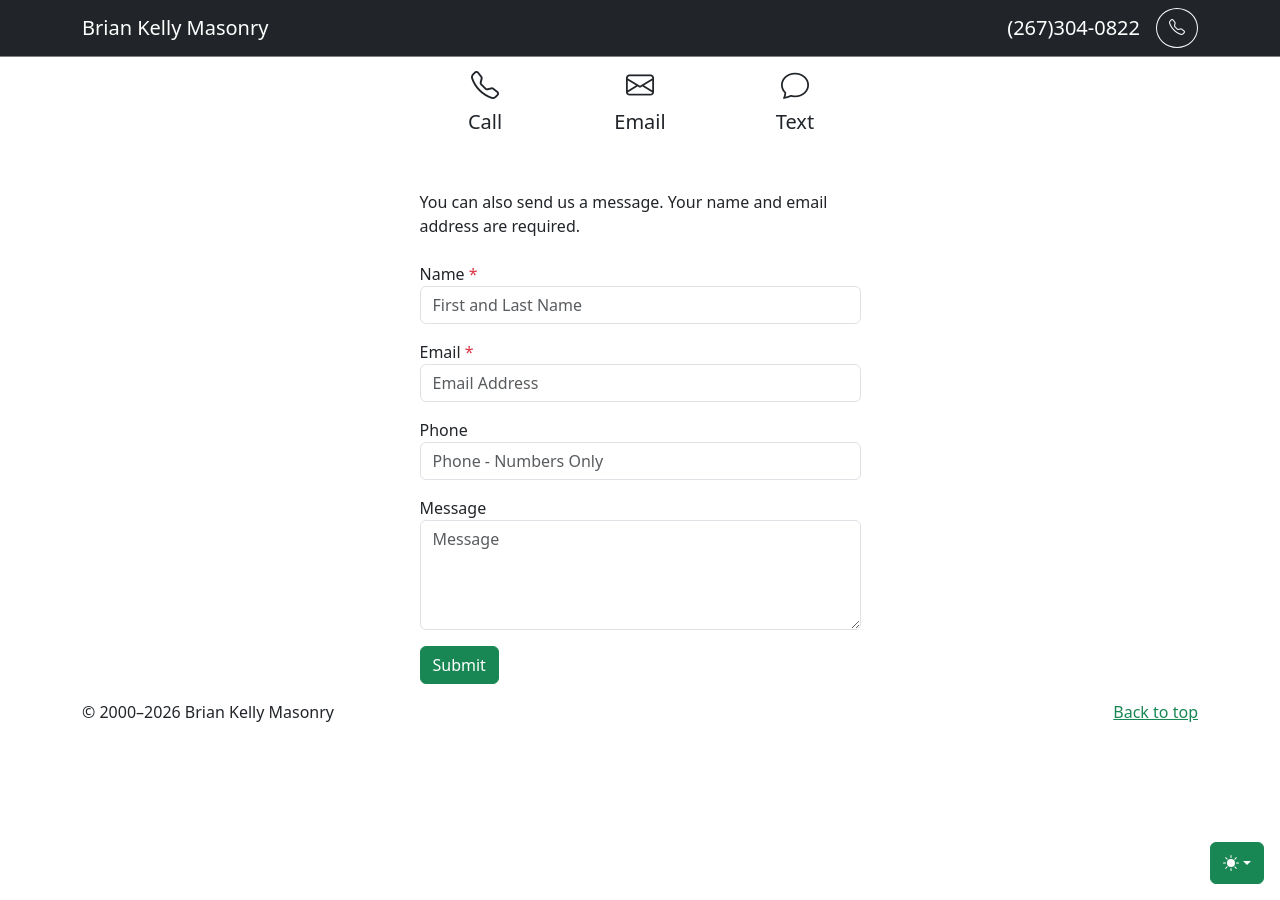
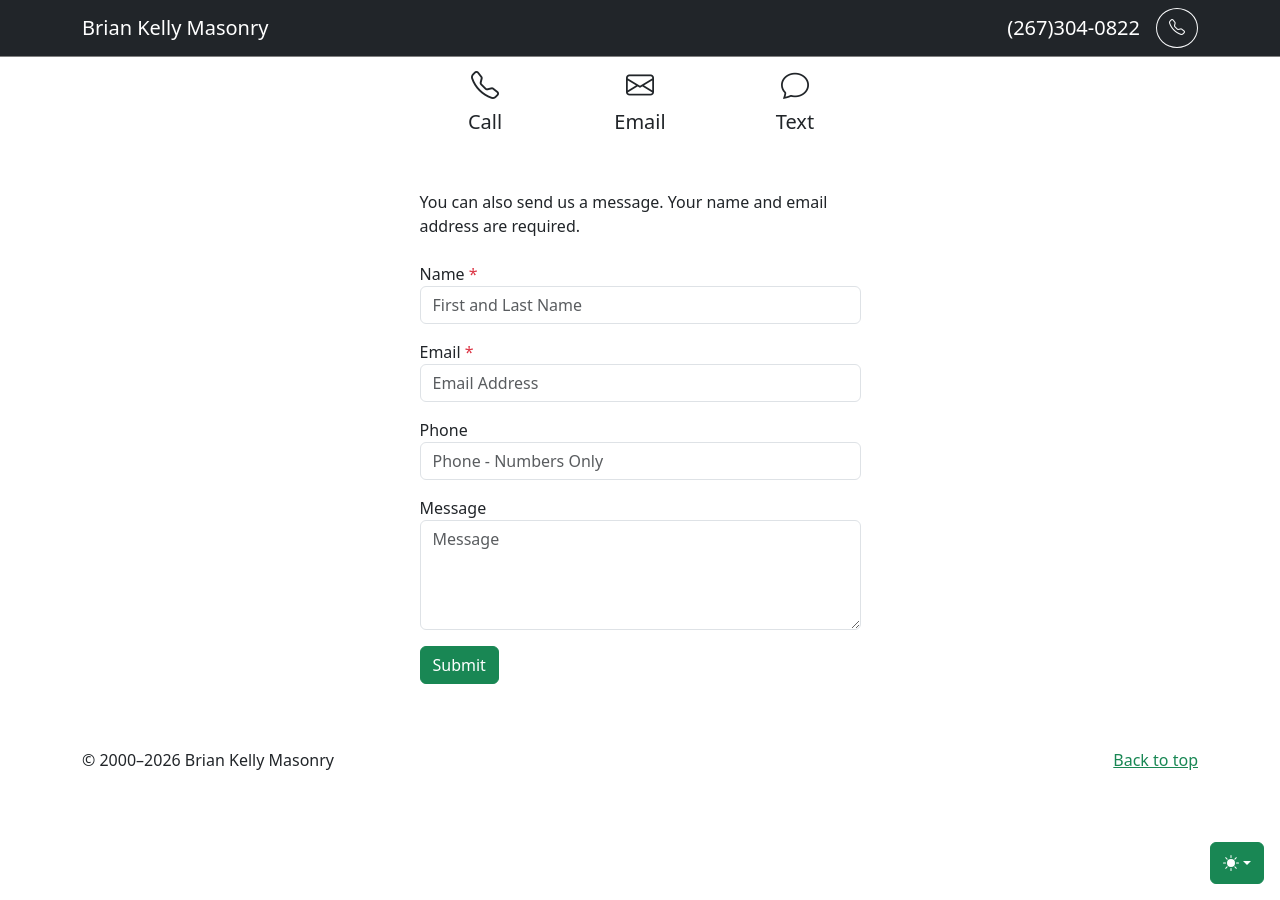
Before and after one commit to ryanbyoung/briankellymasonry, a Jekyll site: the page built from index.html, in a window 1280 px wide and 900 px high, scrolled down 2525 px. Built offline with Jekyll 4.4.1, drawn with Linux system fonts in a browser that asks for light colours; nearby versions of some CDN libraries.

Commit message:
Update index.html

```diff
--- a/index.html
+++ b/index.html
@@ -121,7 +121,7 @@ excerpt: Brian Kelly Masonry
         </div>
         <!-- End Work -->
         <!-- Begin Contact -->
-        <div class="pt-5">
+        <div class="py-5">
           <div class="container">
             <div class="row justify-content-center">
               <div class="col-11 col-sm-10 col-md-8 col-lg-6 col-xl-5 col-xxl-5 text-center">
```
